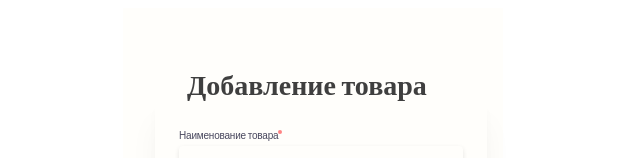
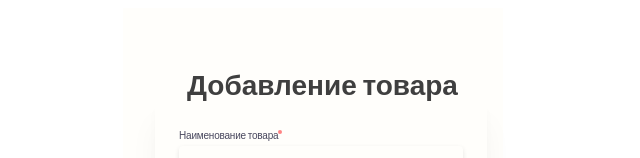
Before and after one commit to deem-zee/idaproject-test, a Vue app: page / in a window 1280 px wide. Shown: the top 158 px of the page, without its empty margins (327-967 px from the left). Built offline with nearby package versions, Linux system fonts and the light colour scheme.

Commit message:
поправлены шрифты select

```diff
--- a/src/App.vue
+++ b/src/App.vue
@@ -34,25 +34,6 @@ export default {
 
 
 <style lang="scss">
-@font-face {
-  font-family: 'Source Sans Pro';
-  font-style: normal;
-  font-weight: 600;
-  src: url('./assets/fonts/source-sans-pro-v21-latin-600.eot'); /* IE9 Compat Modes */
-  src: local(''),
-       url('./assets/fonts/source-sans-pro-v21-latin-600.eot?#iefix') format('embedded-opentype'), /* IE6-IE8 */
-       url('./assets/fonts/source-sans-pro-v21-latin-600.woff2') format('woff2'), /* Super Modern Browsers */
-       url('./assets/fonts/source-sans-pro-v21-latin-600.woff') format('woff'), /* Modern Browsers */
-       url('./assets/fonts/source-sans-pro-v21-latin-600.ttf') format('truetype'), /* Safari, Android, iOS */
-       url('./assets/fonts/source-sans-pro-v21-latin-600.svg#SourceSansPro') format('svg'); /* Legacy iOS */
-}
-
-@font-face {
-    font-family: 'Inter Medium';
-    font-style: normal;
-    font-weight: normal;
-    src: local('Inter Medium'), url('./assets/fonts/Inter-Medium.woff') format('woff');
-}
 
 @media screen and (min-width: 1440px) {
   body {
--- a/src/components/AddProduct.vue
+++ b/src/components/AddProduct.vue
@@ -163,6 +163,19 @@ export default {
        url('../assets/fonts/source-sans-pro-v21-latin-regular.svg#SourceSansPro') format('svg'); /* Legacy iOS */
 }
 @font-face {
+  font-family: 'Source Sans Pro';
+  font-style: normal;
+  font-weight: 600;
+  src: url('../assets/fonts/source-sans-pro-v21-latin-600.eot'); /* IE9 Compat Modes */
+  src: local(''),
+       url('../assets/fonts/source-sans-pro-v21-latin-600.eot?#iefix') format('embedded-opentype'), /* IE6-IE8 */
+       url('../assets/fonts/source-sans-pro-v21-latin-600.woff2') format('woff2'), /* Super Modern Browsers */
+       url('../assets/fonts/source-sans-pro-v21-latin-600.woff') format('woff'), /* Modern Browsers */
+       url('../assets/fonts/source-sans-pro-v21-latin-600.ttf') format('truetype'), /* Safari, Android, iOS */
+       url('../assets/fonts/source-sans-pro-v21-latin-600.svg#SourceSansPro') format('svg'); /* Legacy iOS */
+}
+
+@font-face {
     font-family: 'Inter Medium';
     font-style: normal;
     font-weight: normal;
@@ -179,7 +192,7 @@ export default {
  }
 
 #addProduct__container__header {
-  font-family: 'Source Sans Pro';
+  font-family: 'Source Sans Pro', sans-serif;
   font-style: normal;
   font-weight: 600;
   font-size: 28px;
@@ -358,7 +371,7 @@ button {
 }
 
 #addProduct__container__header {
-  font-family: 'Source Sans Pro';
+  font-family: 'Source Sans Pro', sans-serif;
   font-style: normal;
   font-weight: 600;
   font-size: 28px;
--- a/src/components/ProductList.vue
+++ b/src/components/ProductList.vue
@@ -326,7 +326,7 @@ select {
   background: #FFFEFB;
   box-shadow: 0px 2px 5px rgba(0, 0, 0, 0.1);
   border-radius: 4px;
-  font-family: 'Source Sans Pro';
+  font-family: 'Source Sans Pro', sans-serif;
   font-style: normal;
   font-weight: 400;
   font-size: 12px;
```
